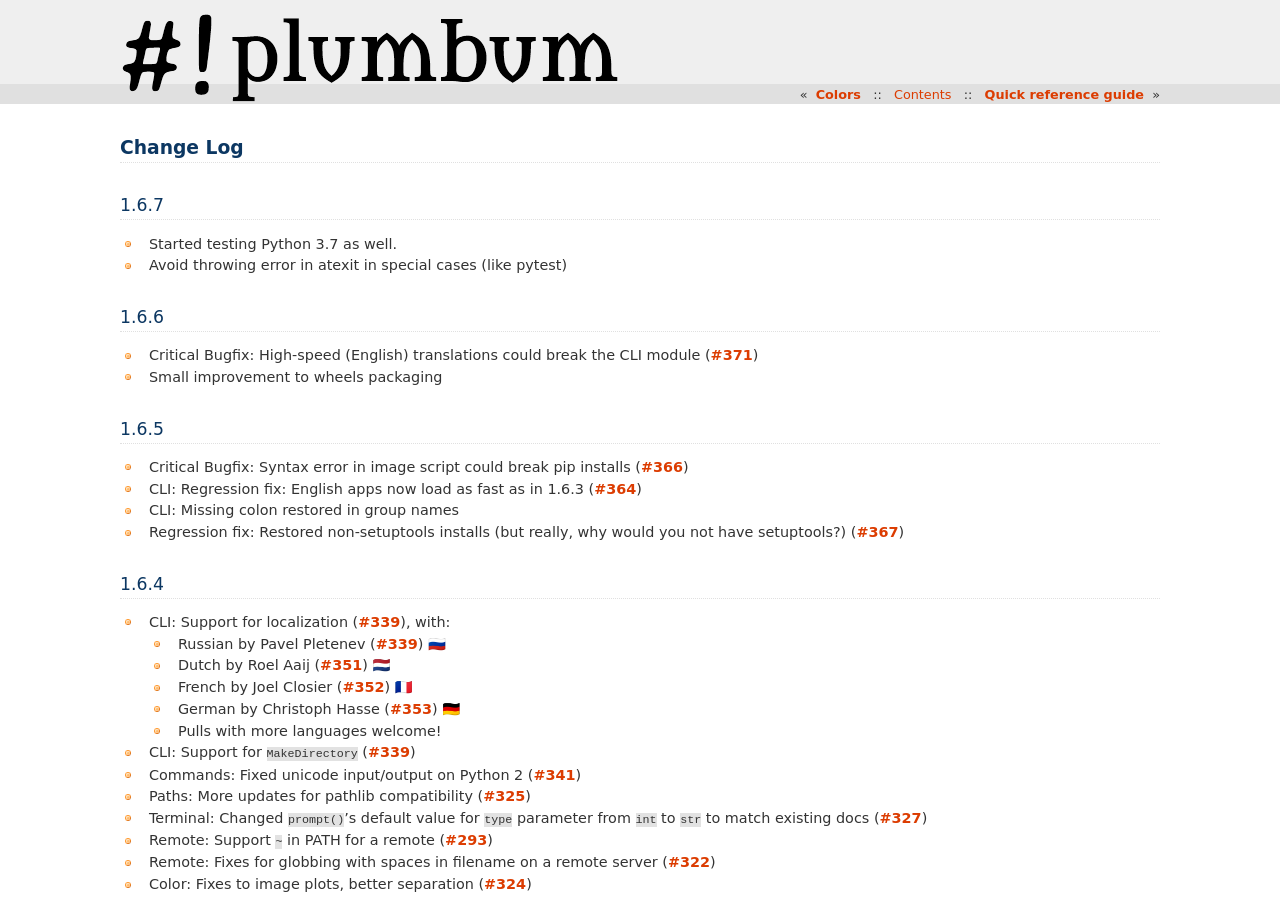
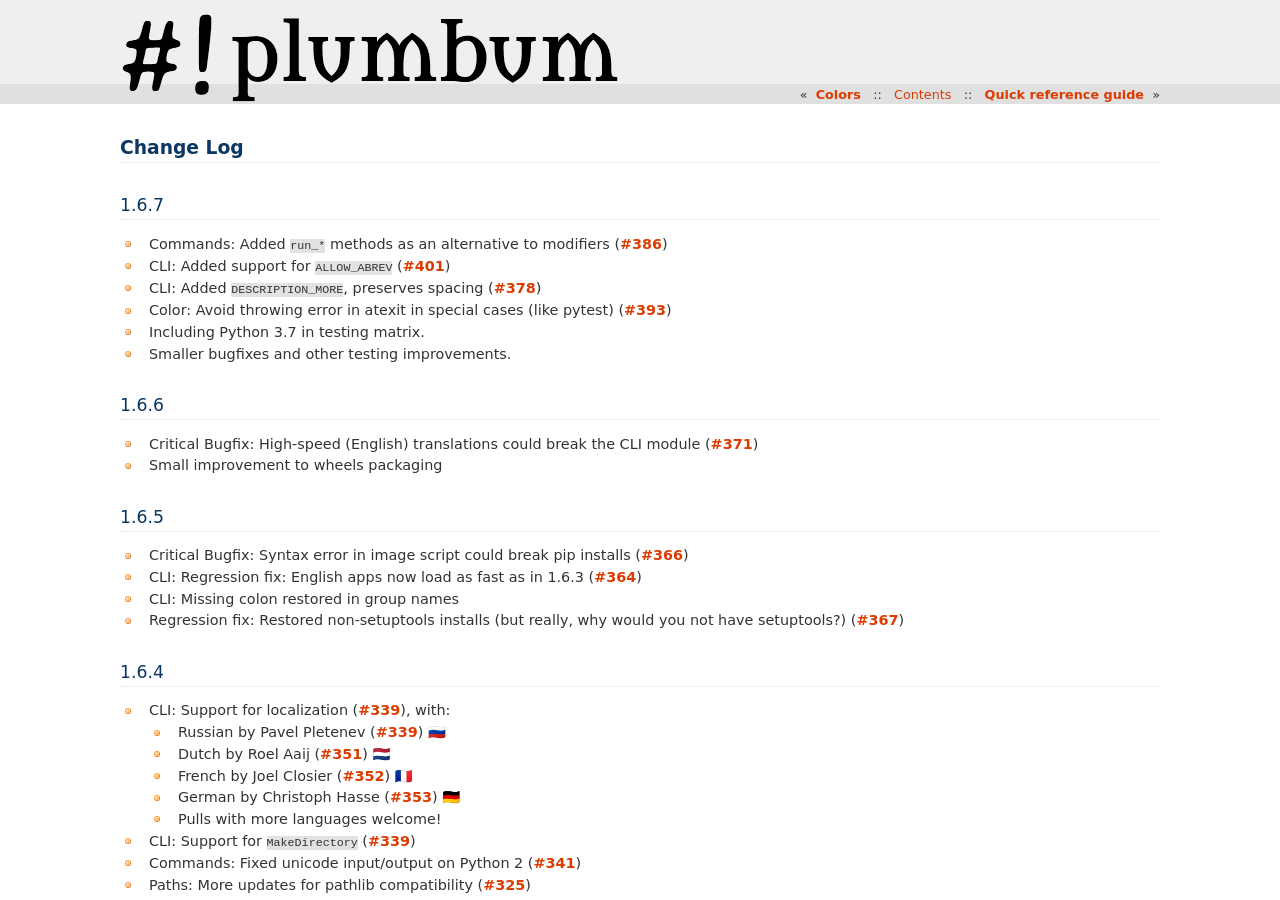
Before and after one commit to tomerfiliba/plumbum, a Sphinx documentation site: the page built from docs/changelog.rst, in a window 1280 px wide and 900 px high. Built offline with Sphinx 7.4.7, drawn with Linux system fonts in a browser that asks for light colours.

Commit message:
Adding docs for release

```diff
--- a/CHANGELOG.rst
+++ b/CHANGELOG.rst
@@ -1,7 +1,11 @@
 1.6.7
 -----
-* Started testing Python 3.7 as well.
-* Avoid throwing error in atexit in special cases (like pytest)
+* Commands: Added ``run_*`` methods as an alternative to modifiers (`#386 <https://github.com/tomerfiliba/plumbum/pull/386>`_)
+* CLI: Added support for ``ALLOW_ABREV`` (`#401 <https://github.com/tomerfiliba/plumbum/pull/401>`_)
+* CLI: Added ``DESCRIPTION_MORE``, preserves spacing (`#378 <https://github.com/tomerfiliba/plumbum/pull/378>`_)
+* Color: Avoid throwing error in atexit in special cases (like pytest) (`#393 <https://github.com/tomerfiliba/plumbum/pull/393>`_)
+* Including Python 3.7 in testing matrix.
+* Smaller bugfixes and other testing improvements.
 
 1.6.6
 -----
```
Also changed, not shown: docs/quickref.rst (+11 -9 lines).
